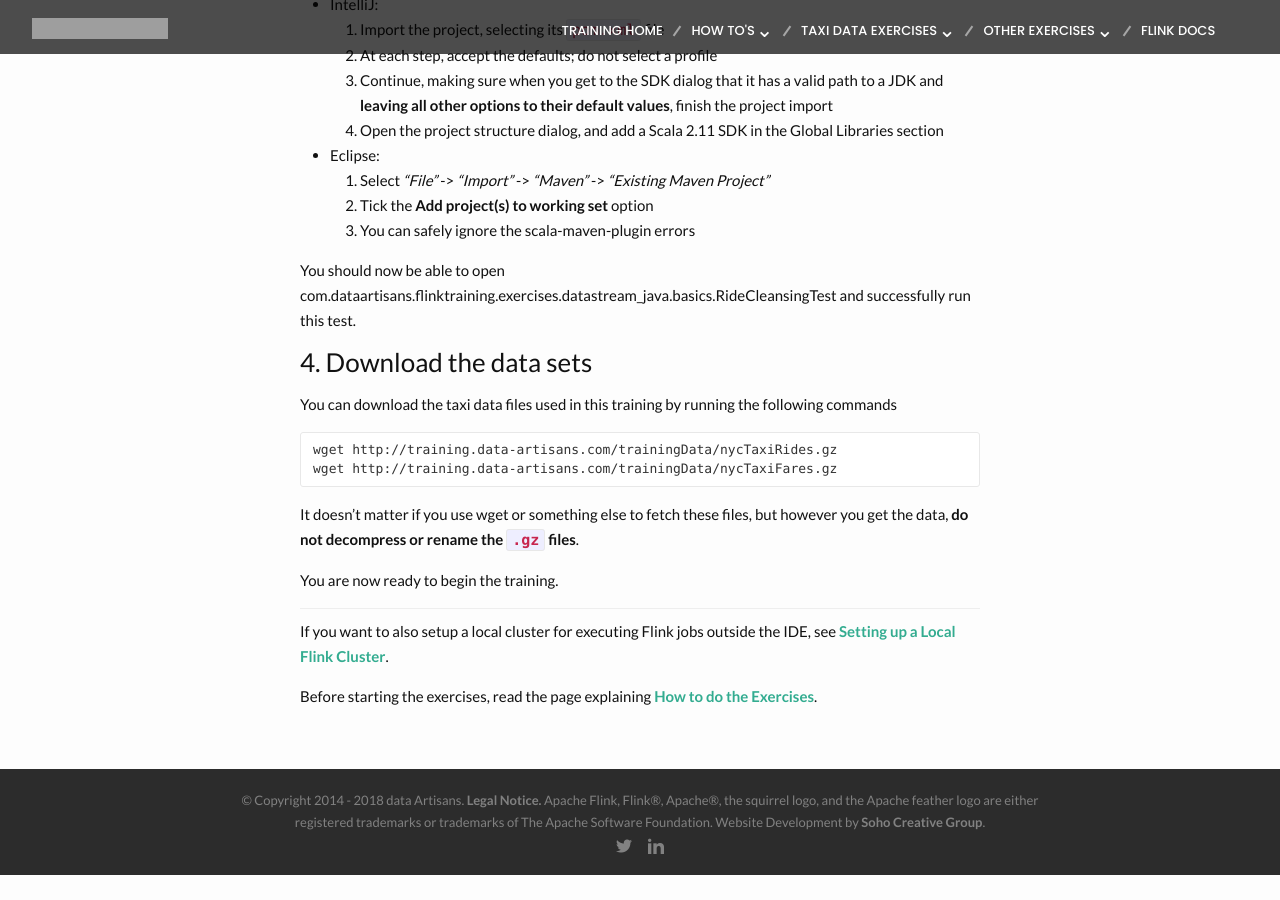
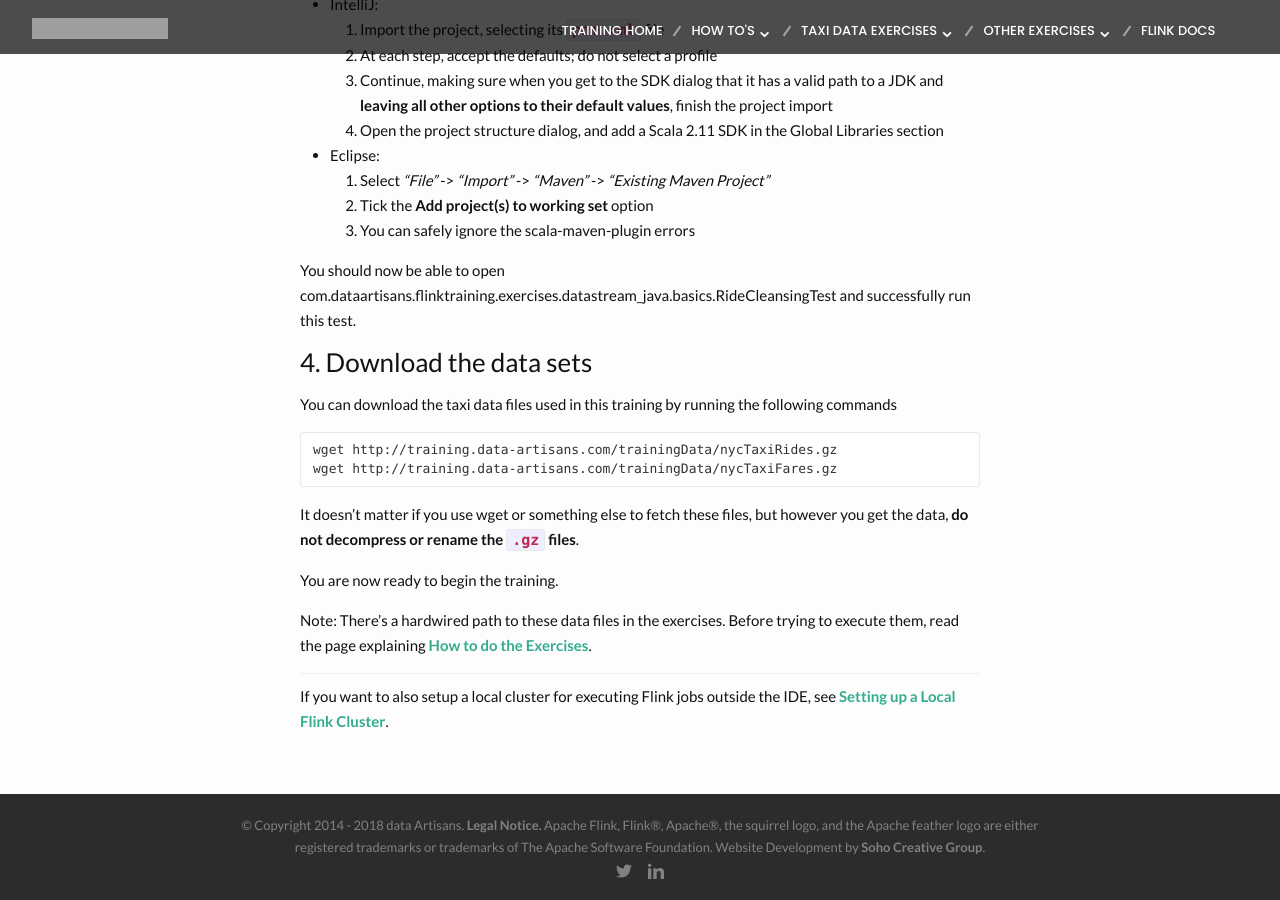
Before and after one commit to dataArtisans/flink-training-web, a Jekyll site: the page built from devEnvSetup.md, in a window 1280 px wide and 900 px high, scrolled down 1222 px. Built offline with Jekyll 4.4.1, drawn with Linux system fonts in a browser that asks for light colours; nearby versions of some CDN libraries; before the commit the page ends 2097 px from its top, so only the background shows below that; grey boxes are pictures that could not be loaded.

Commit message:
Added note about hardwired path to the data sets.

```diff
--- a/devEnvSetup.md
+++ b/devEnvSetup.md
@@ -69,8 +69,8 @@ It doesn't matter if you use wget or something else to fetch these files, but ho
 
 You are now ready to begin the training.
 
+Note: There's a hardwired path to these data files in the exercises. Before trying to execute them, read the page explaining [How to do the Exercises]({{site.baseurl}}/howto-exercises.html).
+
 <hr style="margin: 0 0 10px 0">
 
 If you want to also setup a local cluster for executing Flink jobs outside the IDE, see [Setting up a Local Flink Cluster]({{site.baseurl}}/localCluster.html).
-
-Before starting the exercises, read the page explaining [How to do the Exercises]({{site.baseurl}}/howto-exercises.html).
```
